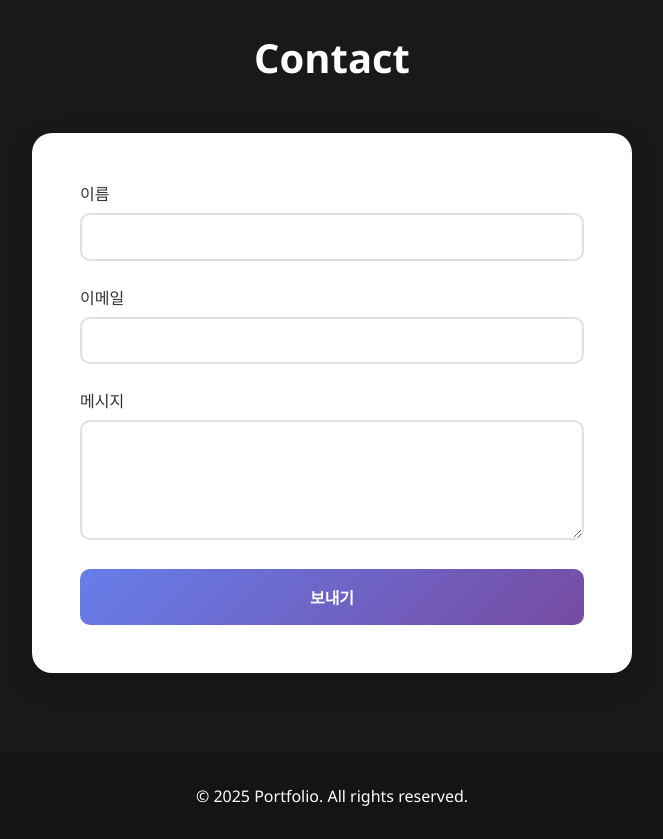
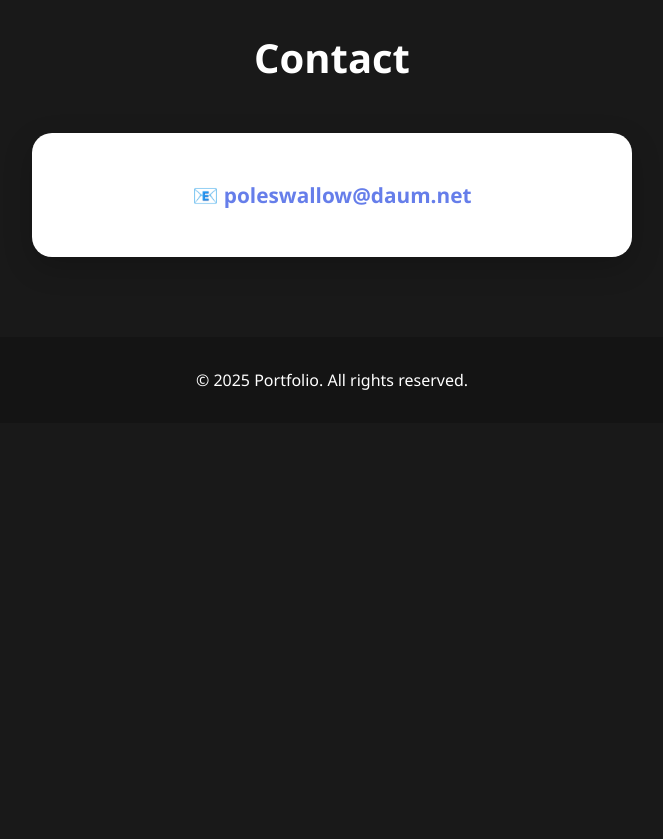
Before and after one commit to KGAMMA/kgamma.github.io, a plain HTML site: page index.html in a window 1280 px wide. Shown: the part 2780-3619 px from the top of the page, without its empty margins (308-971 px from the left). After the commit the page ends 3203 px from the top, so only its background shows below. Drawn offline with Linux system fonts and the light colour scheme.

Commit message:
almost
Signed-off-by: KGAMMA <poleswallow@gmail.com>

```diff
--- a/index.html
+++ b/index.html
@@ -378,23 +378,13 @@
             </div>
     </section>
 
-    <section id="contact">
+ <section id="contact">
         <h2 class="section-title">Contact</h2>
-        <form class="contact-form" onsubmit="handleSubmit(event)">
-            <div class="form-group">
-                <label for="name">이름</label>
-                <input type="text" id="name" required>
-            </div>
-            <div class="form-group">
-                <label for="email">이메일</label>
-                <input type="email" id="email" required>
-            </div>
-            <div class="form-group">
-                <label for="message">메시지</label>
-                <textarea id="message" rows="5" required></textarea>
-            </div>
-            <button type="submit" class="submit-button">보내기</button>
-        </form>
+        <div class="contact-form">
+            <p style="font-size: 1.3rem; text-align: center; color: #333;">
+                📧 <a href="mailto:poleswallow@daum.net" style="color: #667eea; text-decoration: none; font-weight: bold;">poleswallow@daum.net</a>
+            </p>
+        </div>
     </section>
 
     <footer>
```
